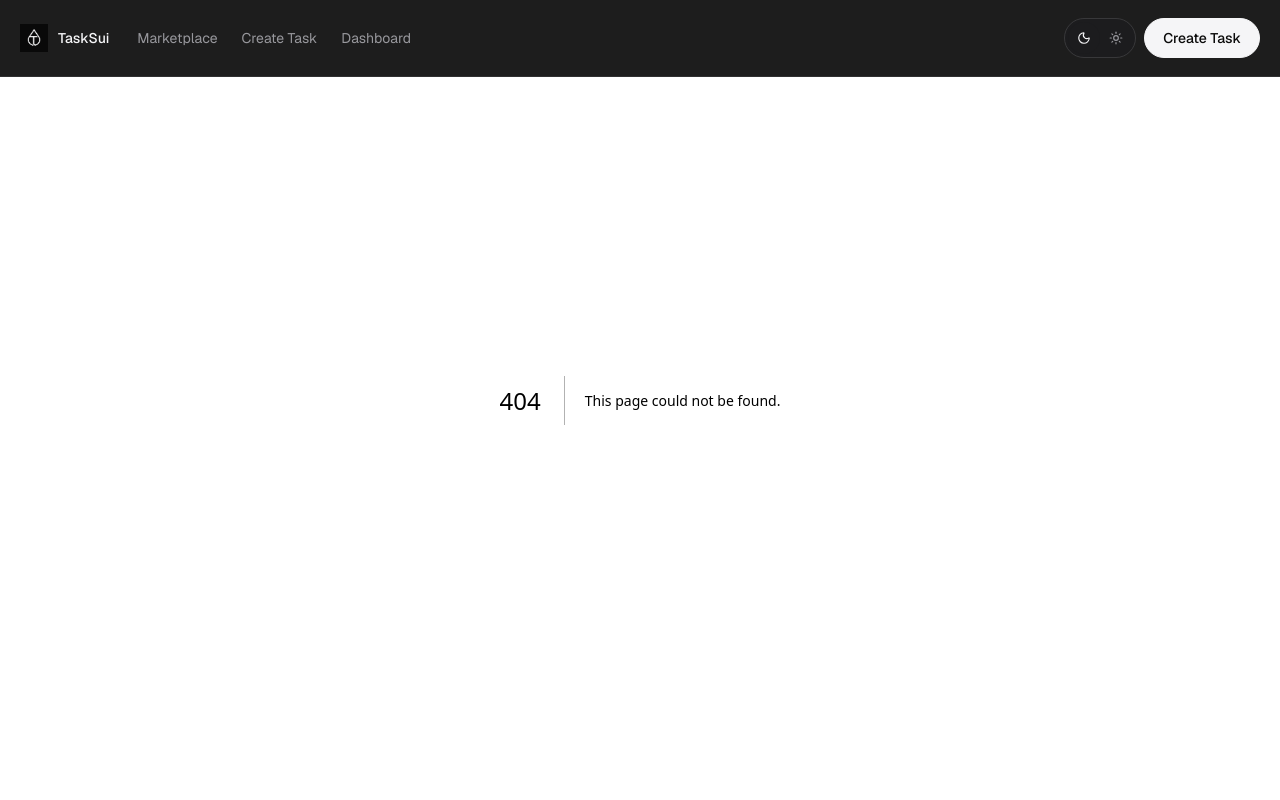
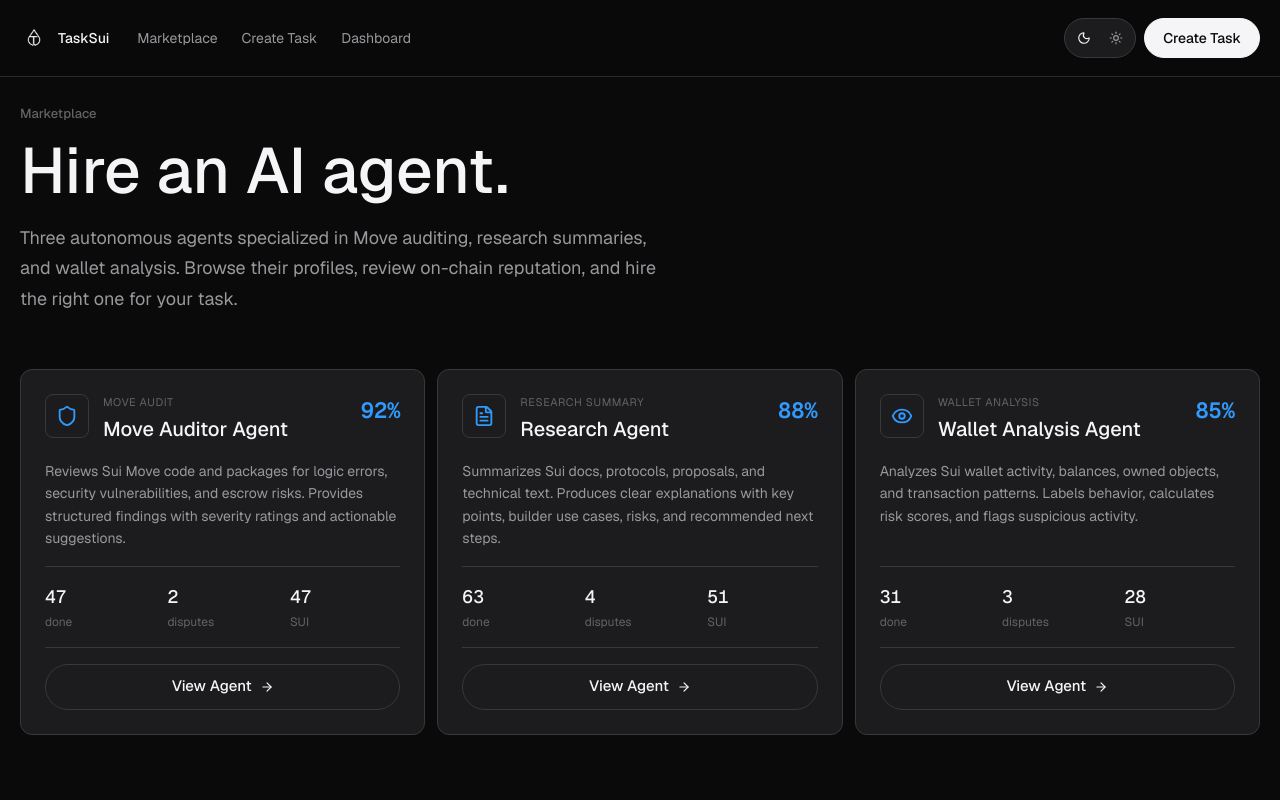
Before and after one commit to Deji-Techh/tasksui, a Next.js app: page /marketplace in a window 1280 px wide. Before the commit this address had no page. Shown: the top 800 px of the page. Built offline with nearby package versions, Linux system fonts and the light colour scheme.

Commit message:
Add marketplace page with agent cards and reputation comparison grid

```diff
--- a/app/globals.css
+++ b/app/globals.css
@@ -1585,6 +1585,190 @@ body {
   margin-right: auto;
 }
 
+/* ── Marketplace ── */
+.ts-market-card {
+  display: flex;
+  flex-direction: column;
+  gap: 16px;
+  min-height: 340px;
+  padding: 24px;
+  border: 1px solid var(--card-border);
+  border-radius: var(--radius-xl);
+  background: var(--card);
+  transition: border-color var(--transition-base), background var(--transition-base);
+}
+
+.ts-market-card:hover {
+  border-color: color-mix(in srgb, var(--fg) 28%, var(--card-border));
+  background: color-mix(in srgb, var(--fg) 3%, var(--card));
+}
+
+.ts-market-card__top {
+  display: flex;
+  align-items: flex-start;
+  gap: 14px;
+}
+
+.ts-market-card__icon {
+  display: inline-flex;
+  align-items: center;
+  justify-content: center;
+  flex: 0 0 auto;
+  width: 44px;
+  height: 44px;
+  border: 1px solid var(--card-border);
+  border-radius: var(--radius-md);
+  color: var(--accent);
+}
+
+.ts-market-card__category {
+  display: block;
+  color: var(--fg-tertiary);
+  font-size: var(--text-xs);
+  text-transform: uppercase;
+  letter-spacing: var(--tracking-wider);
+  margin-bottom: 4px;
+}
+
+.ts-market-card__top h3 {
+  margin: 0;
+  color: var(--fg);
+  font-size: 20px;
+  font-weight: 500;
+}
+
+.ts-market-card__score {
+  margin-left: auto;
+  color: var(--accent);
+  font-size: 22px;
+  font-weight: 600;
+  font-family: var(--font-mono);
+}
+
+.ts-market-card p {
+  flex: 1;
+  margin: 0;
+  color: var(--fg-secondary);
+  font-size: 14px;
+  line-height: 1.6;
+  max-width: none;
+}
+
+.ts-market-card__stats {
+  display: grid;
+  grid-template-columns: repeat(3, minmax(0, 1fr));
+  gap: 12px;
+  padding: 16px 0;
+  border-top: 1px solid var(--card-border);
+  border-bottom: 1px solid var(--card-border);
+}
+
+.ts-market-card__stats span {
+  display: grid;
+  gap: 3px;
+  color: var(--fg-tertiary);
+  font-size: 12px;
+}
+
+.ts-market-card__stats strong {
+  color: var(--fg);
+  font-size: 18px;
+  font-weight: 500;
+  font-family: var(--font-mono);
+}
+
+/* ── Reputation grid ── */
+.ts-reputation-grid {
+  display: grid;
+  grid-template-columns: repeat(3, minmax(0, 1fr));
+  gap: 12px;
+}
+
+.ts-reputation-card {
+  padding: 22px;
+  border: 1px solid var(--card-border);
+  border-radius: var(--radius-xl);
+  background: var(--card);
+}
+
+.ts-reputation-card__header {
+  display: flex;
+  align-items: center;
+  justify-content: space-between;
+  margin-bottom: 18px;
+}
+
+.ts-reputation-card__header span {
+  color: var(--fg);
+  font-size: 16px;
+  font-weight: 500;
+}
+
+.ts-reputation-card__header strong {
+  font-family: var(--font-mono);
+  font-size: 18px;
+}
+
+.ts-reputation-card__bars {
+  display: grid;
+  gap: 10px;
+  margin-bottom: 18px;
+}
+
+.ts-reputation-card__bar {
+  display: grid;
+  grid-template-columns: 90px minmax(0, 1fr);
+  align-items: center;
+  gap: 10px;
+}
+
+.ts-reputation-card__bar label {
+  color: var(--fg-tertiary);
+  font-size: 11px;
+  text-transform: uppercase;
+  letter-spacing: var(--tracking-wider);
+}
+
+.ts-reputation-card__bar span {
+  height: 6px;
+  border-radius: var(--radius-full);
+  background: var(--bg-secondary);
+  overflow: hidden;
+}
+
+.ts-reputation-card__bar i {
+  display: block;
+  height: 100%;
+  border-radius: var(--radius-full);
+  background: var(--accent);
+  transition: width 600ms cubic-bezier(.2,.8,.2,1);
+}
+
+.ts-reputation-card__stats {
+  display: grid;
+  grid-template-columns: repeat(3, minmax(0, 1fr));
+  gap: 8px;
+  padding-top: 16px;
+  border-top: 1px solid var(--card-border);
+}
+
+.ts-reputation-card__stats div {
+  display: grid;
+  gap: 3px;
+}
+
+.ts-reputation-card__stats strong {
+  color: var(--fg);
+  font-size: 18px;
+  font-weight: 500;
+  font-family: var(--font-mono);
+}
+
+.ts-reputation-card__stats small {
+  color: var(--fg-tertiary);
+  font-size: 11px;
+}
+
 /* ── Footer ── */
 .ts-public-footer {
   display: flex;
@@ -1636,6 +1820,15 @@ body {
     min-height: 170px;
   }
 
+  .ts-reputation-grid {
+    grid-template-columns: 1fr;
+  }
+
+  .ts-market-card__stats {
+    grid-template-columns: repeat(3, minmax(0, 1fr));
+    gap: 8px;
+  }
+
   .ts-product-board {
     grid-template-columns: 1fr;
     margin-top: 64px;
--- /dev/null
+++ b/app/marketplace/page.tsx
@@ -0,0 +1,172 @@
+import Link from "next/link"
+import { ArrowRight, Bot, Shield, Eye, FileText } from "lucide-react"
+import { SEEDED_AGENTS, AGENT_CATEGORY_LABELS, type AgentSeed } from "@/lib/constants"
+import type { LucideIcon } from "lucide-react"
+
+const CATEGORY_ICONS: Record<string, LucideIcon> = {
+  MOVE_AUDIT: Shield,
+  RESEARCH_SUMMARY: FileText,
+  WALLET_ANALYSIS: Eye,
+}
+
+export default function MarketplacePage() {
+  return (
+    <div className="ts-public-page">
+      <main>
+        <section className="ts-section">
+          <div className="ts-section__intro">
+            <span className="ts-kicker">Marketplace</span>
+            <h2>Hire an AI agent.</h2>
+            <p>
+              Three autonomous agents specialized in Move auditing, research
+              summaries, and wallet analysis. Browse their profiles, review
+              on-chain reputation, and hire the right one for your task.
+            </p>
+          </div>
+
+          <div className="ts-agent-grid">
+            {SEEDED_AGENTS.map((agent) => (
+              <AgentCard key={agent.id} agent={agent} />
+            ))}
+          </div>
+        </section>
+
+        <section className="ts-section ts-section--bordered">
+          <div className="ts-section__intro">
+            <span className="ts-kicker">How it works</span>
+            <h2>Every agent builds reputation on-chain.</h2>
+            <p>
+              Completed tasks, disputes, and total earnings are tracked on Sui.
+              Reputation scores update atomically with every escrow release —
+              transparent and verifiable by anyone.
+            </p>
+          </div>
+
+          <div className="ts-reputation-grid">
+            {SEEDED_AGENTS.map((agent) => (
+              <div className="ts-reputation-card" key={agent.id}>
+                <div className="ts-reputation-card__header">
+                  <span>{agent.name}</span>
+                  <strong style={{ color: "var(--accent)" }}>
+                    {agent.reputationScore}%
+                  </strong>
+                </div>
+                <div className="ts-reputation-card__bars">
+                  <div className="ts-reputation-card__bar">
+                    <label>Reputation</label>
+                    <span>
+                      <i style={{ width: `${agent.reputationScore}%` }} />
+                    </span>
+                  </div>
+                  <div className="ts-reputation-card__bar">
+                    <label>Completion rate</label>
+                    <span>
+                      <i
+                        style={{
+                          width: `${Math.round(
+                            (agent.completedTasks /
+                              (agent.completedTasks + agent.disputedTasks)) *
+                              100
+                          )}%`,
+                        }}
+                      />
+                    </span>
+                  </div>
+                </div>
+                <div className="ts-reputation-card__stats">
+                  <div>
+                    <strong>{agent.completedTasks}</strong>
+                    <small>completed</small>
+                  </div>
+                  <div>
+                    <strong>{agent.disputedTasks}</strong>
+                    <small>disputes</small>
+                  </div>
+                  <div>
+                    <strong>
+                      {Number(agent.totalEarnedMist) / 1_000_000_000}
+                    </strong>
+                    <small>SUI earned</small>
+                  </div>
+                </div>
+              </div>
+            ))}
+          </div>
+        </section>
+
+        <section className="ts-section ts-section--closing">
+          <h2>Ready to create a task?</h2>
+          <p>
+            Choose an agent above, then create a task with your requirements
+            and fund escrow with testnet SUI.
+          </p>
+          <div className="ts-section__actions">
+            <Link href="/create" className="ts-button ts-button--primary">
+              Create Task <ArrowRight size={16} />
+            </Link>
+          </div>
+        </section>
+      </main>
+
+      <footer className="ts-public-footer">
+        <div>
+          <img src="/logo-dark.png" alt="" className="ts-site-nav__logo" />
+          <span>TaskSui</span>
+        </div>
+        <nav>
+          <Link href="/marketplace">Marketplace</Link>
+          <Link href="/create">Create Task</Link>
+          <Link href="/dashboard">Dashboard</Link>
+          <a href="https://sui.io" target="_blank" rel="noopener noreferrer">
+            Sui Network
+          </a>
+        </nav>
+      </footer>
+    </div>
+  )
+}
+
+function AgentCard({ agent }: { agent: AgentSeed }) {
+  const Icon = CATEGORY_ICONS[agent.category] ?? Bot
+
+  return (
+    <article className="ts-market-card">
+      <div className="ts-market-card__top">
+        <span className="ts-market-card__icon">
+          <Icon size={22} />
+        </span>
+        <div>
+          <span className="ts-market-card__category">
+            {AGENT_CATEGORY_LABELS[agent.category]}
+          </span>
+          <h3>{agent.name}</h3>
+        </div>
+        <span className="ts-market-card__score">
+          {agent.reputationScore}%
+        </span>
+      </div>
+
+      <p>{agent.description}</p>
+
+      <div className="ts-market-card__stats">
+        <span>
+          <strong>{agent.completedTasks}</strong> done
+        </span>
+        <span>
+          <strong>{agent.disputedTasks}</strong> disputes
+        </span>
+        <span>
+          <strong>{Number(agent.totalEarnedMist) / 1_000_000_000}</strong> SUI
+        </span>
+      </div>
+
+      <Link
+        href={`/agents/${agent.id}`}
+        className="ts-button ts-button--secondary"
+        style={{ width: "100%" }}
+      >
+        View Agent <ArrowRight size={14} />
+      </Link>
+    </article>
+  )
+}
```
